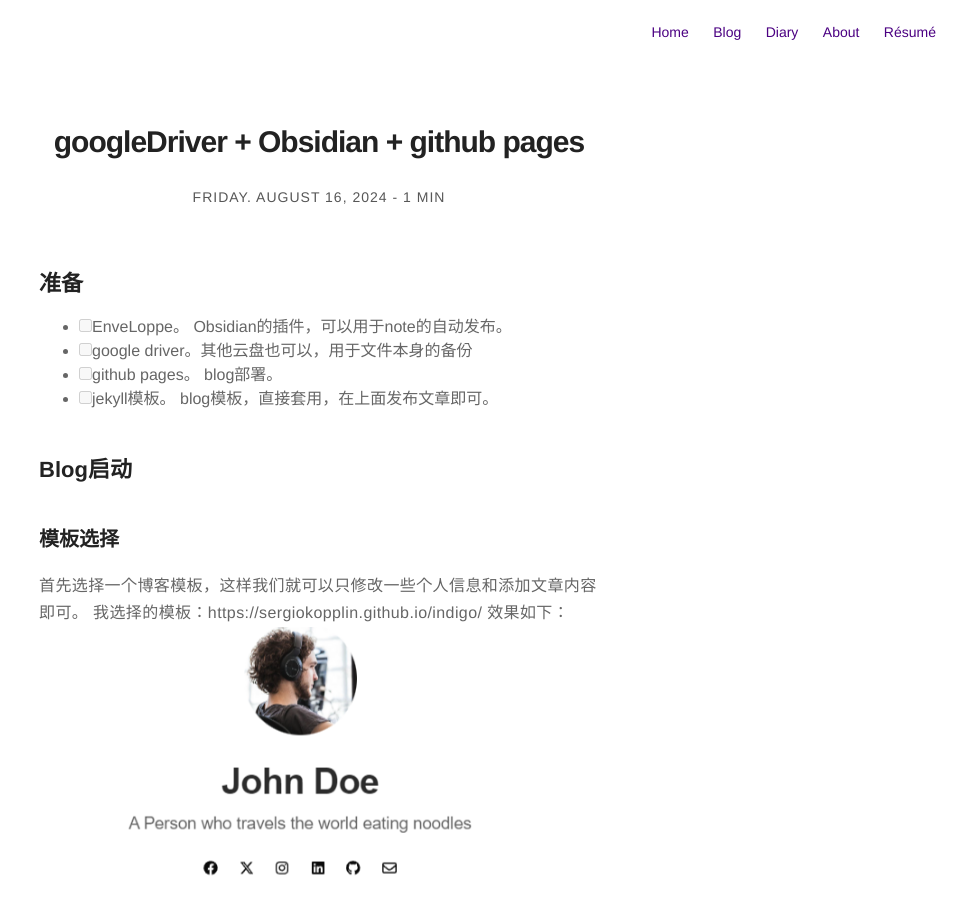
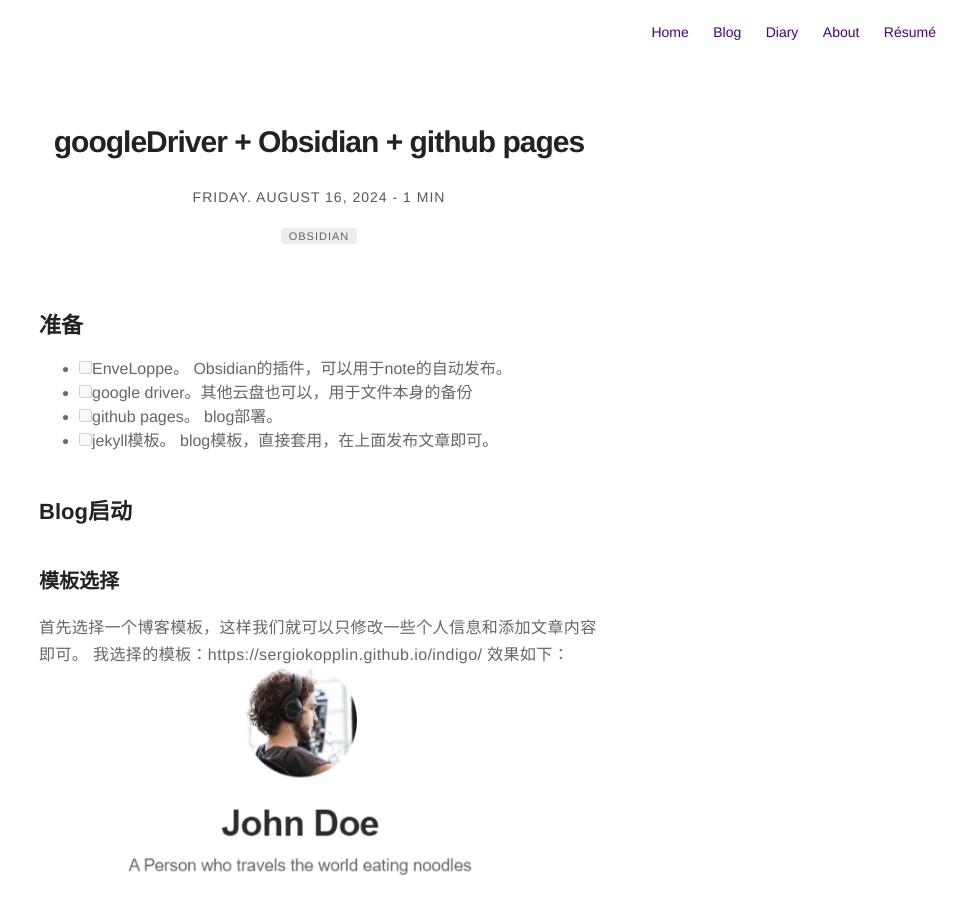
Before and after one commit to MoonkZhu/MoonkZhu.github.io, a Jekyll site: the page built from _posts/googledriverOBbsidian/2024-08-16-15-8.md, in a window 1280 px wide and 900 px high. Shown: the whole window, without its empty margins (321-1280 px from the left). Built offline with Jekyll 4.4.1, drawn with Linux system fonts in a browser that asks for light colours; nearby versions of some CDN libraries; comment, search, counter and statistics services are not loaded.

Commit message:
PUSH NOTE : 2024-08-16-15-8.md

```diff
--- a/_posts/googledriverOBbsidian/2024-08-16-15-8.md
+++ b/_posts/googledriverOBbsidian/2024-08-16-15-8.md
@@ -2,6 +2,7 @@
 title: googleDriver + Obsidian + github pages
 description: 利用Obsidian插件进行GitHubPages自动发布
 tags:
+  - Obsidian
 category: blog
 image: "NULL"
 date: 2024-08-16 15:24
```
Also changed, not shown: other parts of _posts/googledriverOBbsidian/2024-08-16-15-8.md (+0 -1 lines).
